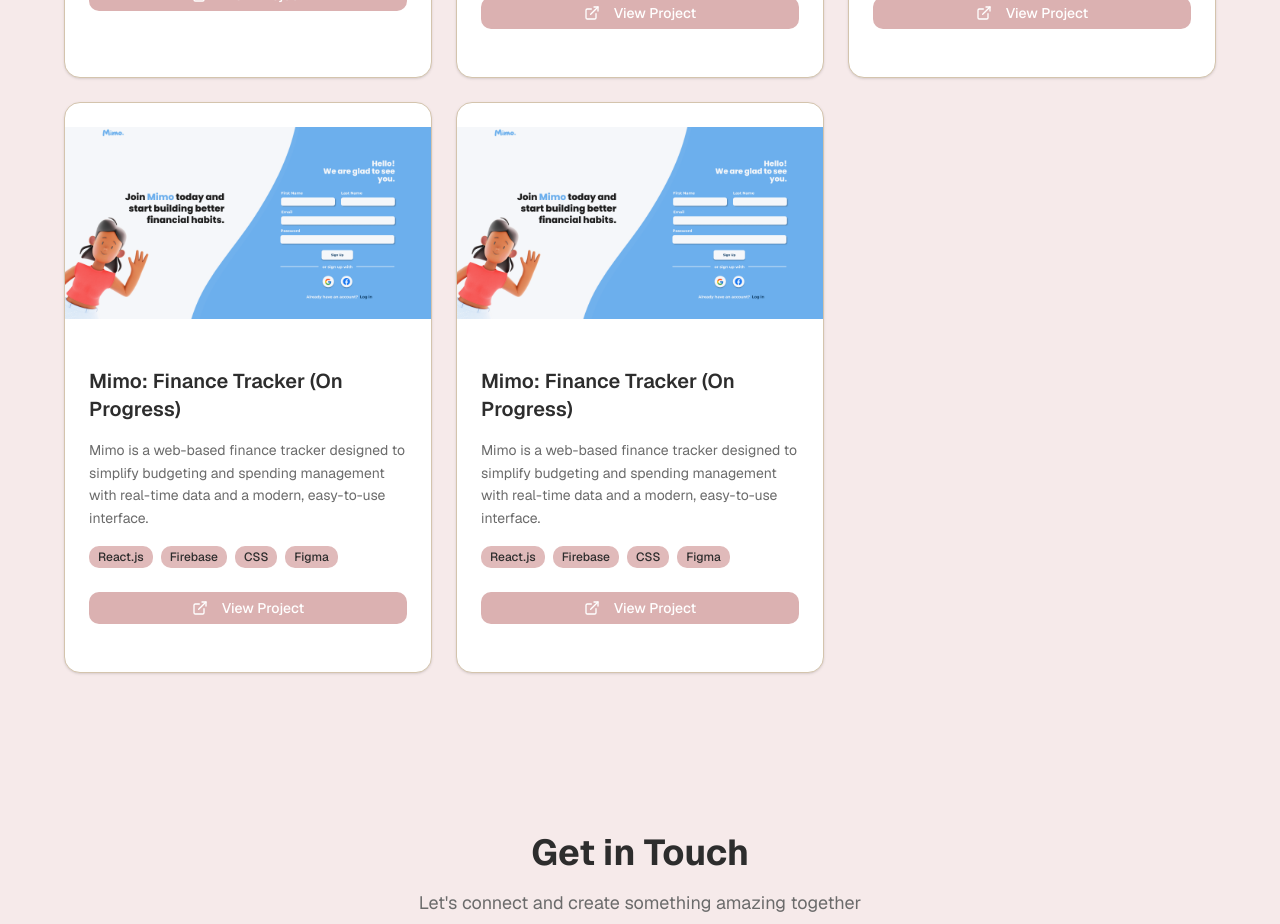
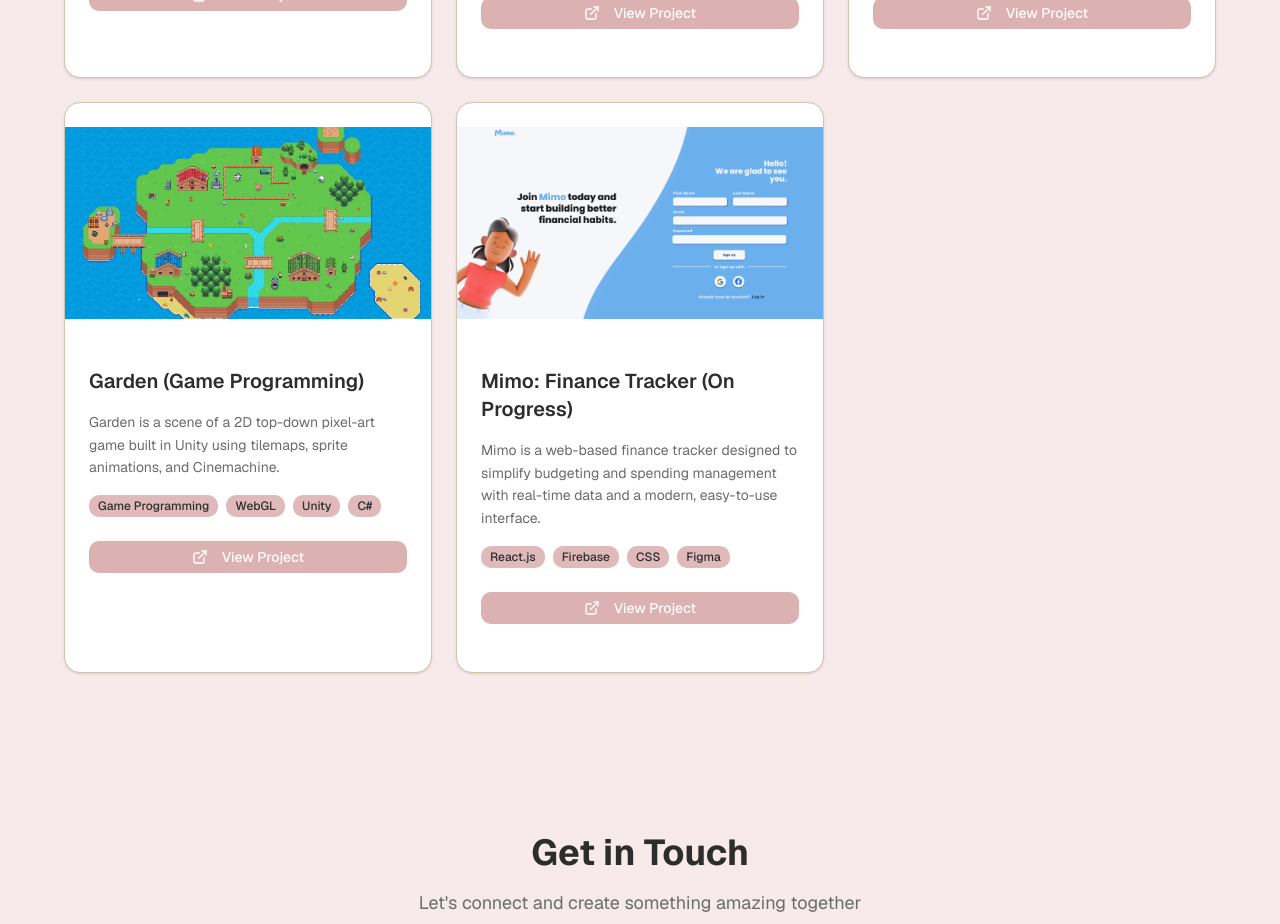
Before and after one commit to yeLioo/Mayriel-Portofolio, a Next.js app: page / in a window 1280 px wide. Shown: the part 4180-5104 px from the top of the page. Built offline with nearby package versions, Linux system fonts and the light colour scheme.

Commit message:
Update projects-section.tsx

```diff
--- a/components/projects-section.tsx
+++ b/components/projects-section.tsx
@@ -35,11 +35,6 @@ const projects = [
     tags: ["Game Programming", "WebGL", "Unity", "C#"],
     image: "/GardenMap.jpg",
     demo: "https://drive.google.com/file/d/1tZxzgZGd3PoLmlRw8LQTNqNkjmLtXUzY/view?usp=drive_link",
-    title: "Mimo: Finance Tracker (On Progress)",
-    description: "Mimo is a web-based finance tracker designed to simplify budgeting and spending management with real-time data and a modern, easy-to-use interface.",
-    tags: ["React.js", "Firebase", "CSS", "Figma"],
-    image: "/SignUpPage.png",
-    demo: "https://mimo-finance-app.vercel.app/",
   },
   {
     title: "Mimo: Finance Tracker (On Progress)",
```
